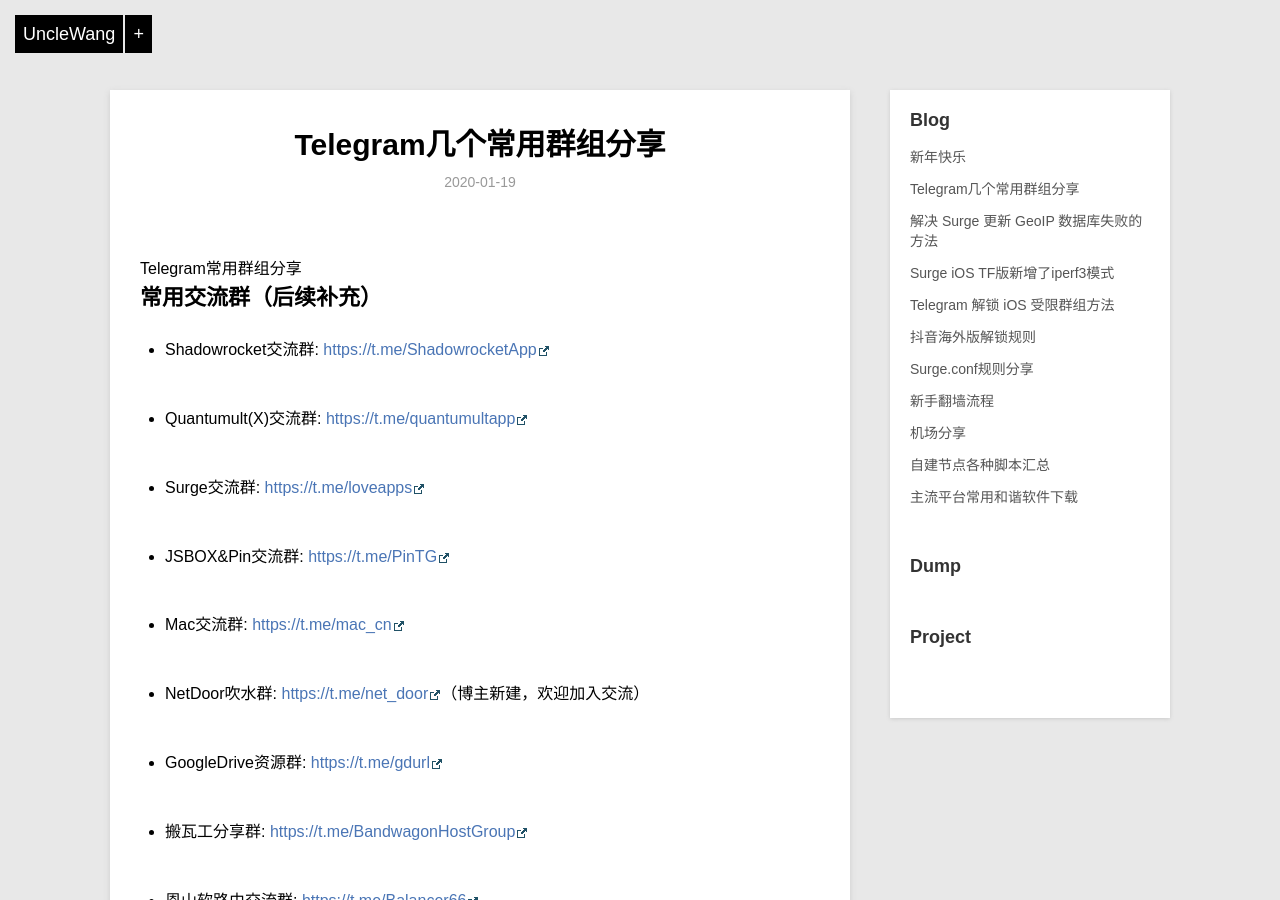
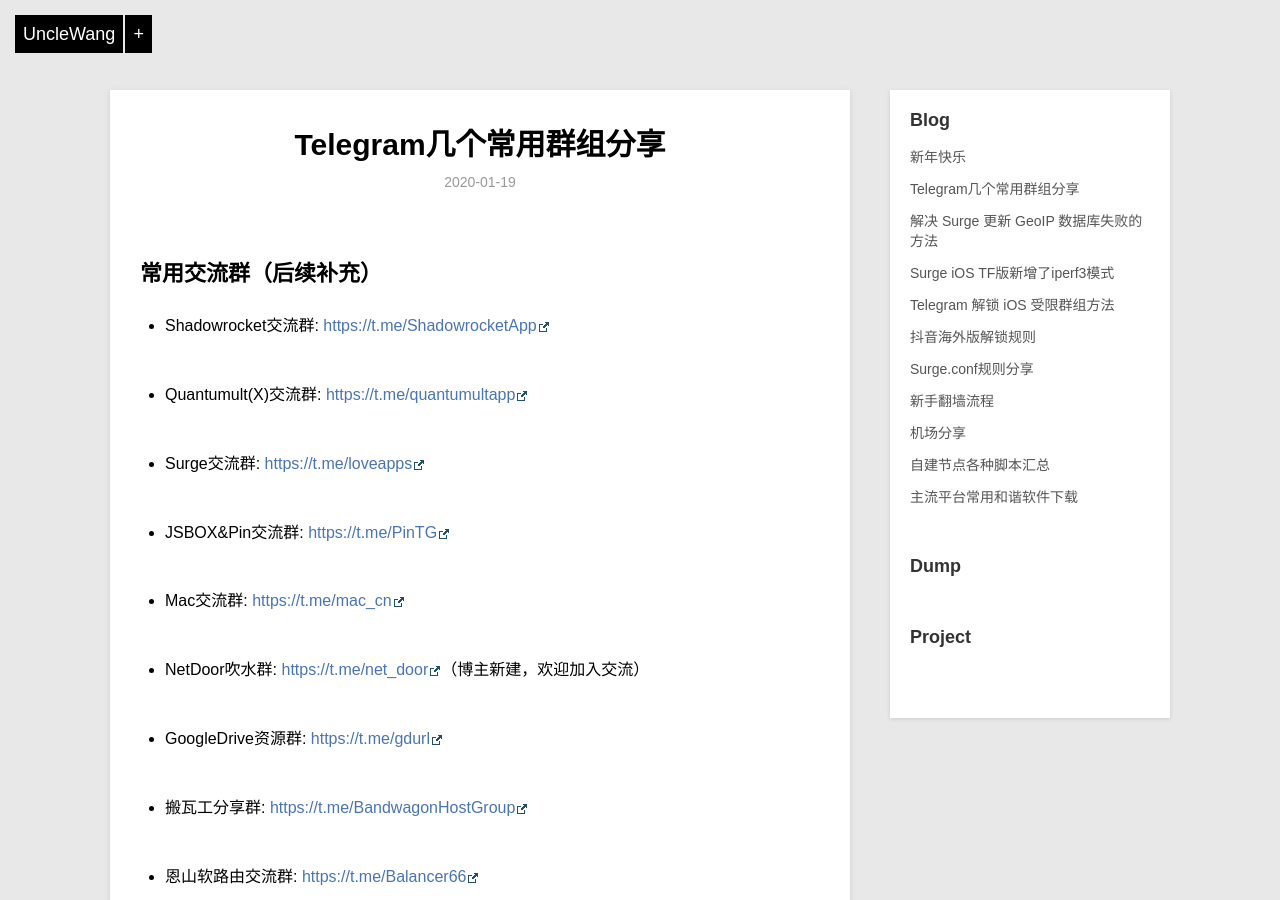
Before and after one commit to Darren-X1/Net-Door, a Jekyll site: the page built from _posts/blog/2020-01-19-tg-group.md, in a window 1280 px wide and 900 px high. Built offline with Jekyll 4.4.1, drawn with Linux system fonts in a browser that asks for light colours.

Commit message:
Update 2020-01-19-tg-group.md

```diff
--- a/_posts/blog/2020-01-19-tg-group.md
+++ b/_posts/blog/2020-01-19-tg-group.md
@@ -4,10 +4,6 @@
 description: 博主自用跟网友分享的一部分，后续补充
 category: blog
 ---
-
-
-
-# Telegram常用群组分享
 
 ## 常用交流群（后续补充）
 
```
